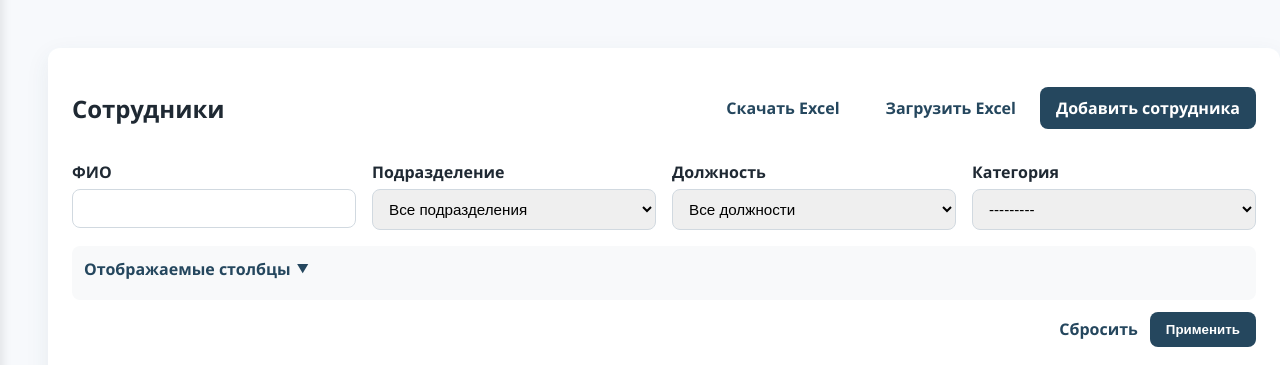
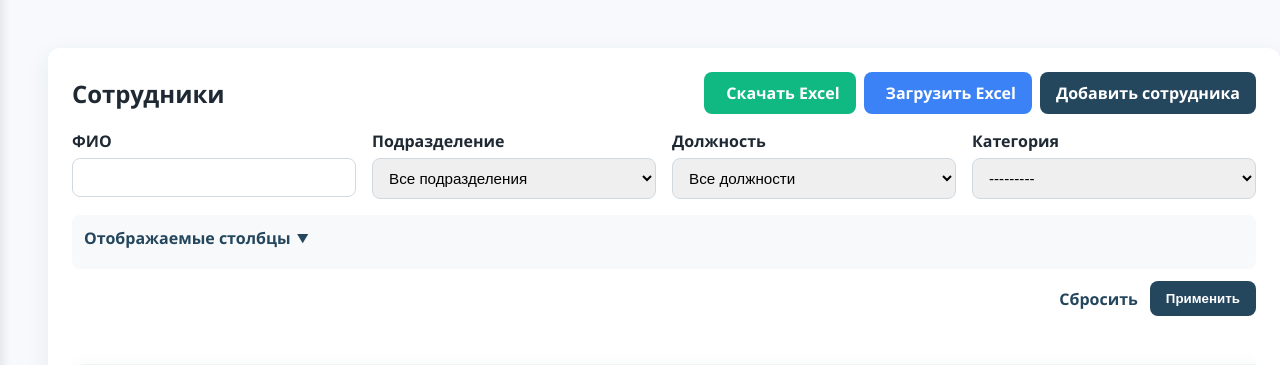
Before and after one commit to wowochkin/stimul_ico, a Django app: page /employees/ in a window 1280 px wide. Shown: the part 68-433 px from the top of the page. Run offline with Django 5.2, Linux system fonts and the light colour scheme; a user stored in the database is signed in; data comes from the database, SQL or seed files in the repository; data that the repository does not hold is empty.

Commit message:
Add page header actions and button styles for improved layout and responsiveness
- Introduced new CSS classes for page header actions and action buttons to enhance layout and spacing.
- Updated styles for success and info buttons, including hover effects for better user interaction.
- Modified the employee list template to utilize the new CSS classes for a cleaner structure and improved responsiveness.

```diff
--- a/backend/static/css/main.css
+++ b/backend/static/css/main.css
@@ -464,6 +464,45 @@ a:hover {
     color: #fff;
 }
 
+/* Page header with actions */
+.page-header-actions {
+    display: flex;
+    justify-content: space-between;
+    align-items: center;
+    margin-bottom: 16px;
+    gap: 12px;
+    flex-wrap: wrap;
+}
+
+.page-header-actions h2 {
+    margin: 0;
+    flex: 0 0 auto;
+}
+
+.action-buttons {
+    display: flex;
+    gap: 8px;
+    flex-wrap: wrap;
+}
+
+.btn-success {
+    background-color: #10b981;
+    color: #fff;
+}
+
+.btn-success:hover {
+    background-color: #059669;
+}
+
+.btn-info {
+    background-color: #3b82f6;
+    color: #fff;
+}
+
+.btn-info:hover {
+    background-color: #2563eb;
+}
+
 /* Кнопка бургер-меню */
 .menu-toggle {
     display: none;
@@ -673,6 +712,26 @@ a:hover {
         margin-bottom: 16px;
     }
 
+    .page-header-actions {
+        flex-direction: column;
+        align-items: stretch;
+        gap: 12px;
+    }
+
+    .page-header-actions h2 {
+        width: 100%;
+    }
+
+    .action-buttons {
+        width: 100%;
+        flex-direction: column;
+    }
+
+    .action-buttons .btn {
+        width: 100%;
+        justify-content: center;
+    }
+
     .form-grid {
         grid-template-columns: 1fr;
     }
@@ -729,6 +788,19 @@ a:hover {
 
     .header-left strong {
         font-size: 0.85rem;
+    }
+
+    .page-header-actions {
+        gap: 8px;
+    }
+
+    .page-header-actions h2 {
+        font-size: 1.25rem;
+    }
+
+    .action-buttons .btn {
+        font-size: 0.85rem;
+        padding: 8px 12px;
     }
 
     .card {
--- a/backend/stimuli/templates/stimuli/employee_list.html
+++ b/backend/stimuli/templates/stimuli/employee_list.html
@@ -4,9 +4,9 @@
 
 {% block content %}
 <div class="card content-card">
-    <div style="display:flex; justify-content:space-between; align-items:center; margin-bottom: 16px;">
+    <div class="page-header-actions">
         <h2>Сотрудники</h2>
-        <div style="display:flex; gap:8px;">
+        <div class="action-buttons">
             {% if perms.stimuli.view_employee %}
                 <a class="btn btn-success" href="{% url 'employee-excel-template' %}">
                     <i class="fas fa-download"></i>
```
